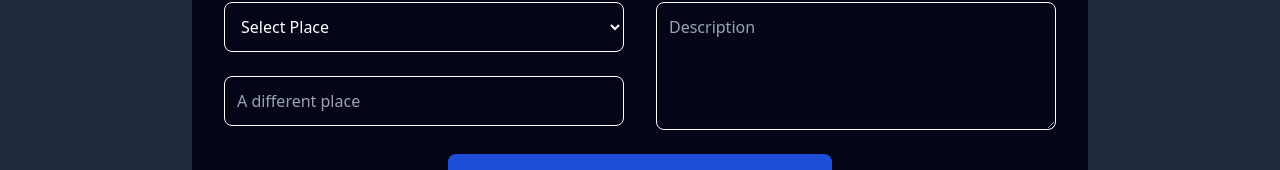
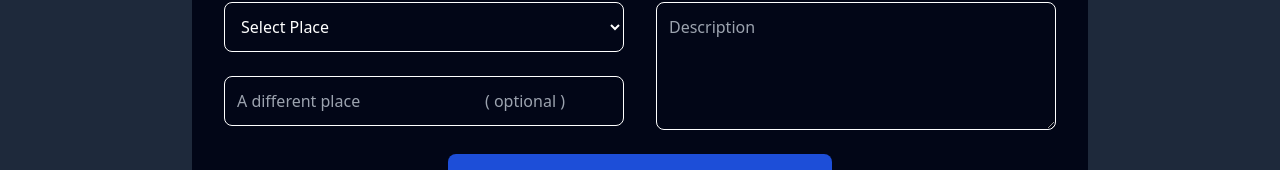
Before and after one commit to Deraraf/technic, a React (Vite) app in the folder frontend/: page /request in a window 1280 px wide. Shown: the part 481-651 px from the top of the page. Built offline with nearby package versions, Linux system fonts and the light colour scheme; sample sign-in values are in the browser's storage.

Commit message:
fixing place input as optional

```diff
--- a/frontend/src/pages/requests/RequstForm.jsx
+++ b/frontend/src/pages/requests/RequstForm.jsx
@@ -202,7 +202,7 @@ const RequestForm = () => {
               id="otherPlace"
               type="text"
               value={formData.otherPlace}
-              placeholder="A different place"
+              placeholder="A different place                              ( optional )"
               onChange={handleInputChange}
               className="w-full p-2 md:p-3 bg-transparent border border-white text-white rounded-lg "
             />
```
